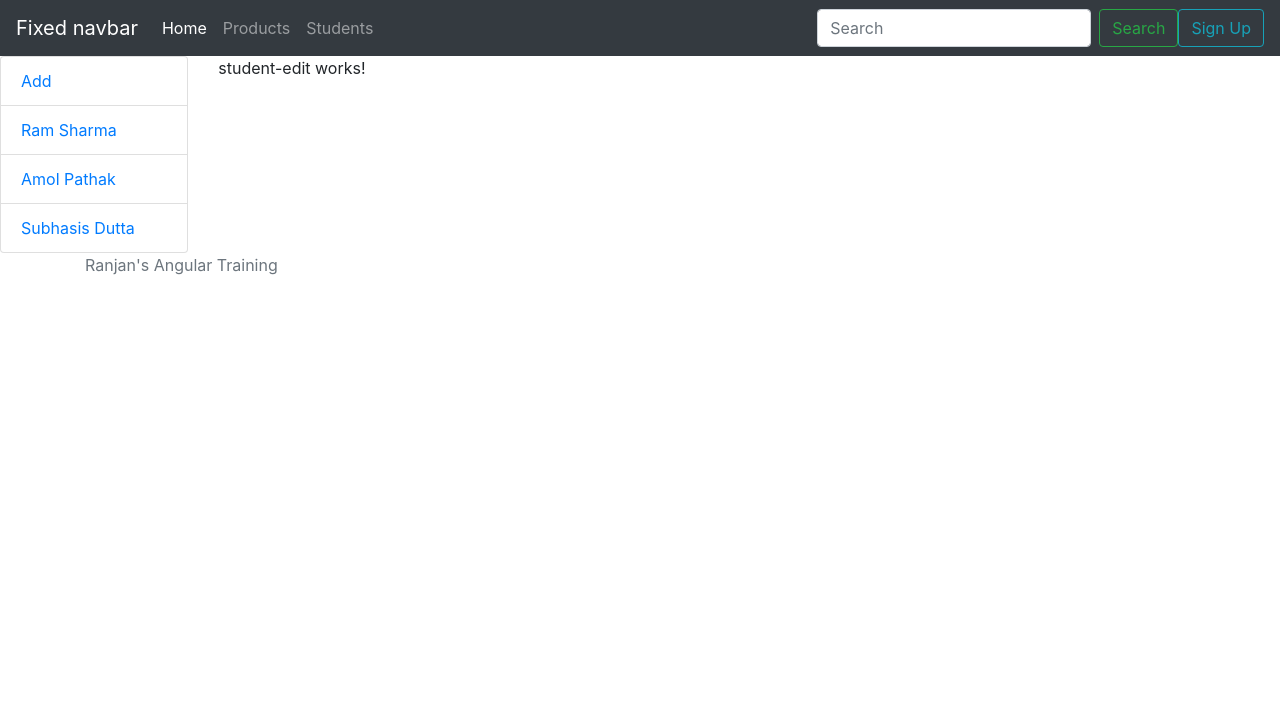
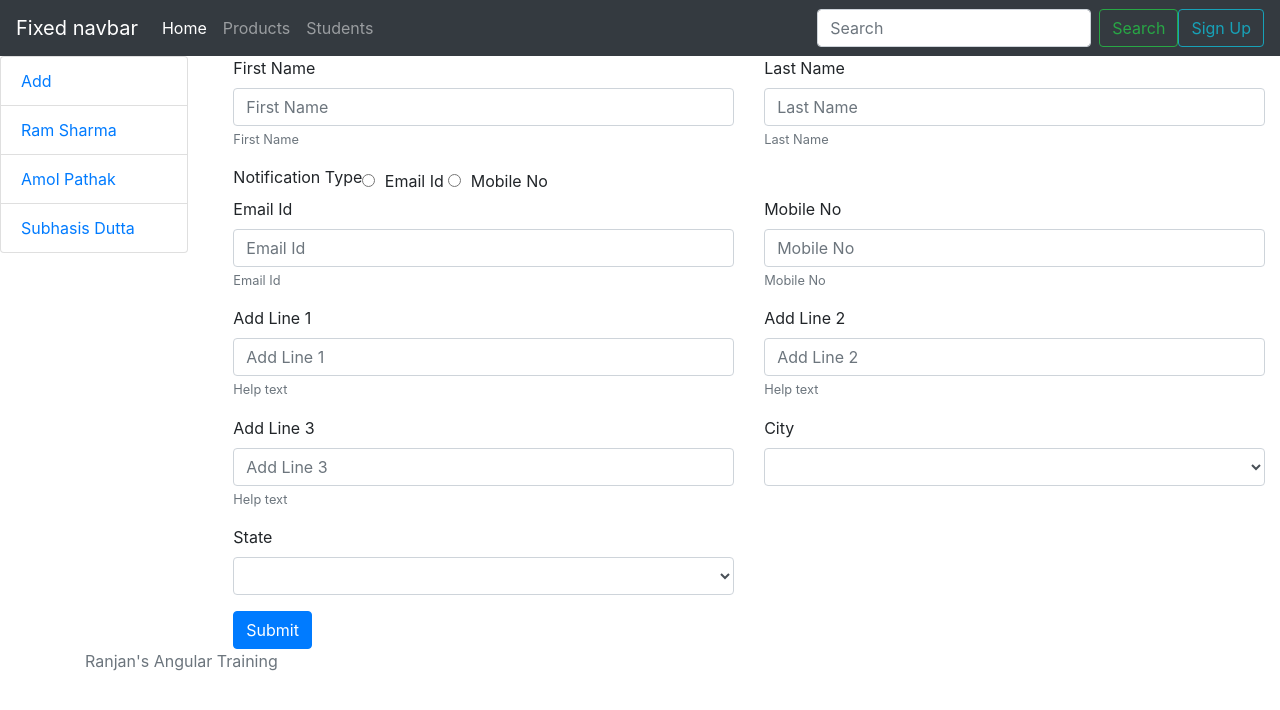
Before and after one commit to jrp1414/January2021App1, an Angular app: page /students/1/edit in a window 1280 px wide. Shown: the top 710 px of the page. Built offline with nearby package versions, Linux system fonts and the light colour scheme.

Commit message:
Reactive Forms Ex 1

```diff
--- a/src/app/students/student-edit/student-edit.component.html
+++ b/src/app/students/student-edit/student-edit.component.html
@@ -1 +1,104 @@
-<p>student-edit works!</p>
+<div class="container">
+    <form [formGroup]="studentEditForm" (ngSubmit)="onSubmit()">
+        <div class="row">
+            <div class="col-md-6">
+                <div class="form-group">
+                    <label for="FirstName">First Name</label>
+                    <input type="text" class="form-control" formControlName="FirstName" id="FirstName"
+                        aria-describedby="helpId" placeholder="First Name">
+                    <small id="helpId" class="form-text text-muted">First Name</small>
+                </div>
+            </div>
+
+            <div class="col-md-6">
+                <div class="form-group">
+                    <label for="LastName">Last Name</label>
+                    <input type="text" class="form-control" formControlName="LastName" id="LastName"
+                        aria-describedby="helpId" placeholder="Last Name">
+                    <small id="helpId" class="form-text text-muted">Last Name</small>
+                </div>
+            </div>
+            <div class="col-md-6">
+                <div class="form-check form-check-inline">
+                    <label for="">Notification Type</label>
+                    <label class="form-check-label">
+                        <input class="form-check-input" type="radio" formControlName="NotificationType" value="email">
+                        Email Id
+                        <input class="form-check-input" type="radio" formControlName="NotificationType" value="mobile">
+                        Mobile No
+                    </label>
+                </div>
+            </div>
+            <div class="col-md-6">
+
+            </div>
+            <div class="col-md-6">
+                <div class="form-group">
+                    <label for="EmailId">Email Id</label>
+                    <input type="email" class="form-control" formControlName="EmailId" id="EmailId"
+                        aria-describedby="emailHelpId" placeholder="Email Id">
+                    <small id="emailHelpId" class="form-text text-muted">Email Id</small>
+                </div>
+            </div>
+            <div class="col-md-6">
+                <div class="form-group">
+                    <label for="MobileNo">Mobile No</label>
+                    <input type="text" class="form-control" id="MobileNo" formControlName="MobileNo"
+                        aria-describedby="helpId" placeholder="Mobile No">
+                    <small id="helpId" class="form-text text-muted">Mobile No</small>
+                </div>
+            </div>
+        </div>
+        <div class="row" formGroupName="Address">
+            <div class="col-md-6">
+                <div class="form-group">
+                    <label for="AddLine1">Add Line 1</label>
+                    <input type="text" class="form-control" formControlName="AddLine1" id="AddLine1"
+                        aria-describedby="helpId" placeholder="Add Line 1">
+                    <small id="helpId" class="form-text text-muted">Help text</small>
+                </div>
+            </div>
+            <div class="col-md-6">
+                <div class="form-group">
+                    <label for="AddLine2">Add Line 2</label>
+                    <input type="text" class="form-control" formControlName="AddLine2" id="AddLine2"
+                        aria-describedby="helpId" placeholder="Add Line 2">
+                    <small id="helpId" class="form-text text-muted">Help text</small>
+                </div>
+            </div>
+            <div class="col-md-6">
+                <div class="form-group">
+                    <label for="AddLine3">Add Line 3</label>
+                    <input type="text" class="form-control" formControlName="AddLine3" id="AddLine3"
+                        aria-describedby="helpId" placeholder="Add Line 3">
+                    <small id="helpId" class="form-text text-muted">Help text</small>
+                </div>
+            </div>
+            <div class="col-md-6">
+                <div class="form-group">
+                    <label for="City">City</label>
+                    <select class="form-control" formControlName="City" id="City">
+                        <option>Bhubaneswar</option>
+                        <option>Pune</option>
+                        <option>Mumbai</option>
+                        <option>Chennai</option>
+                    </select>
+                </div>
+            </div>
+            <div class="col-md-6">
+                <div class="form-group">
+                    <label for="State">State</label>
+                    <select class="form-control" formControlName="State" id="State">
+                        <option>Odisha</option>
+                        <option>Maharashtra</option>
+                        <option>Tamil Nadu</option>
+                        <option>Karnataka</option>
+                    </select>
+                </div>
+            </div>
+        </div>
+
+        <button type="submit" class="btn btn-primary">Submit</button>
+    </form>
+
+</div>
--- a/src/app/students/student-edit/student-edit.component.ts
+++ b/src/app/students/student-edit/student-edit.component.ts
@@ -1,4 +1,5 @@
 import { Component, OnInit } from '@angular/core';
+import { FormControl, FormGroup } from '@angular/forms';
 
 @Component({
   selector: 'app-student-edit',
@@ -7,10 +8,29 @@ import { Component, OnInit } from '@angular/core';
   ]
 })
 export class StudentEditComponent implements OnInit {
+  studentEditForm: FormGroup;
 
   constructor() { }
 
   ngOnInit(): void {
+    this.studentEditForm = new FormGroup({
+      FirstName: new FormControl(),
+      LastName: new FormControl(),
+      MobileNo:new FormControl(),
+      EmailId:new FormControl(),
+      NotificationType:new FormControl(),
+      Address:new FormGroup({
+        AddLine1:new FormControl(),
+        AddLine2:new FormControl(),
+        AddLine3:new FormControl(),
+        City:new FormControl(),
+        State:new FormControl(),
+      })
+    });
+  }
+
+  onSubmit() {
+    console.log(this.studentEditForm);
   }
 
 }
--- a/src/app/students/students.module.ts
+++ b/src/app/students/students.module.ts
@@ -1,10 +1,13 @@
 import { NgModule } from '@angular/core';
 import { CommonModule } from '@angular/common';
+import { ReactiveFormsModule } from '@angular/forms';
+
 import { StudentsComponent } from './students/students.component';
 import { StudentDetailsComponent } from './student-details/student-details.component';
 import { StudentEditComponent } from './student-edit/student-edit.component';
 import { StudentAddComponent } from './student-add/student-add.component';
 import { RouterModule, Routes } from '@angular/router';
+
 
 const routes: Routes = [
   {
@@ -26,6 +29,7 @@ const routes: Routes = [
   ],
   imports: [
     CommonModule,
+    ReactiveFormsModule,
     RouterModule.forChild(routes)
   ]
 })
```
